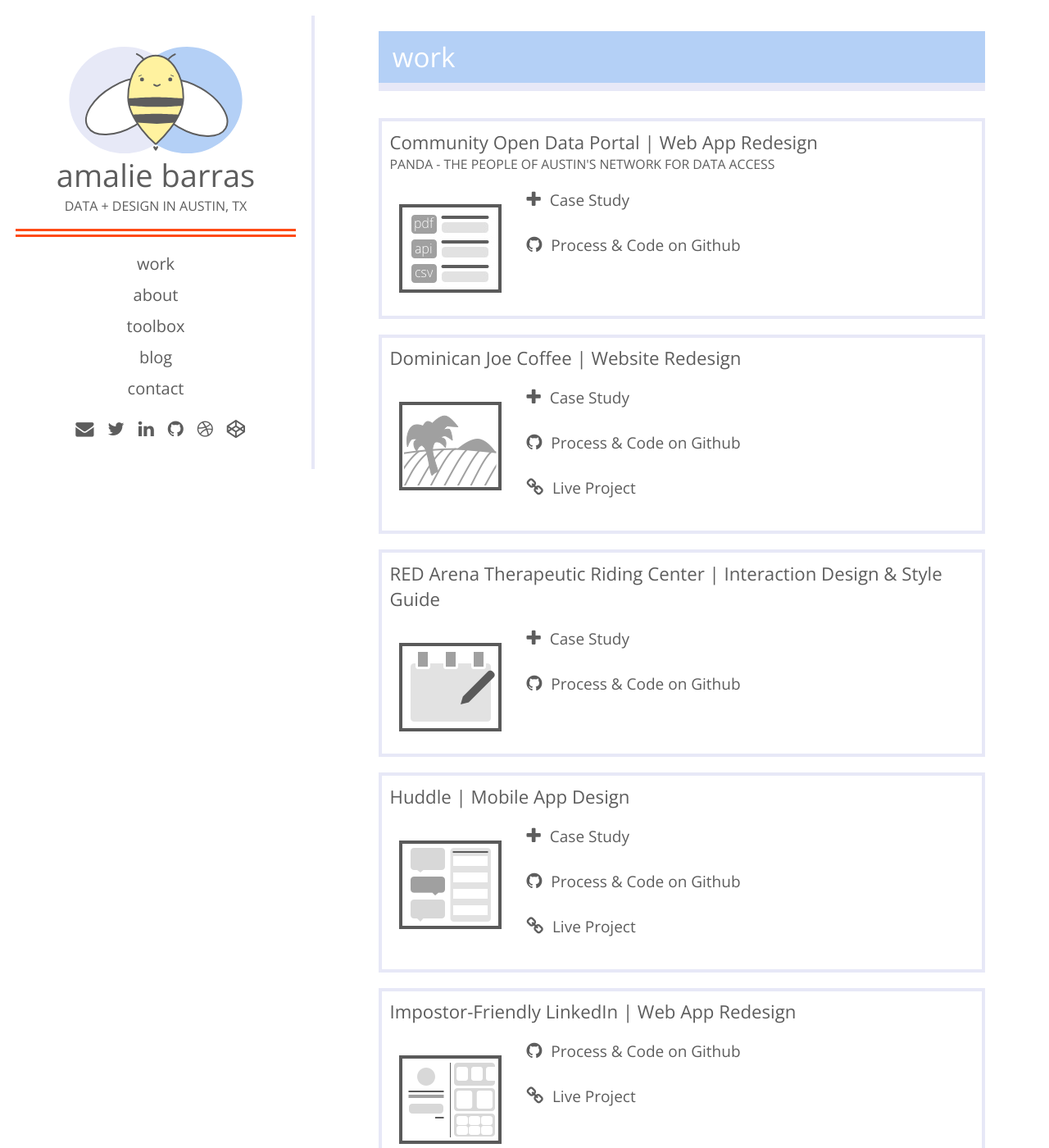
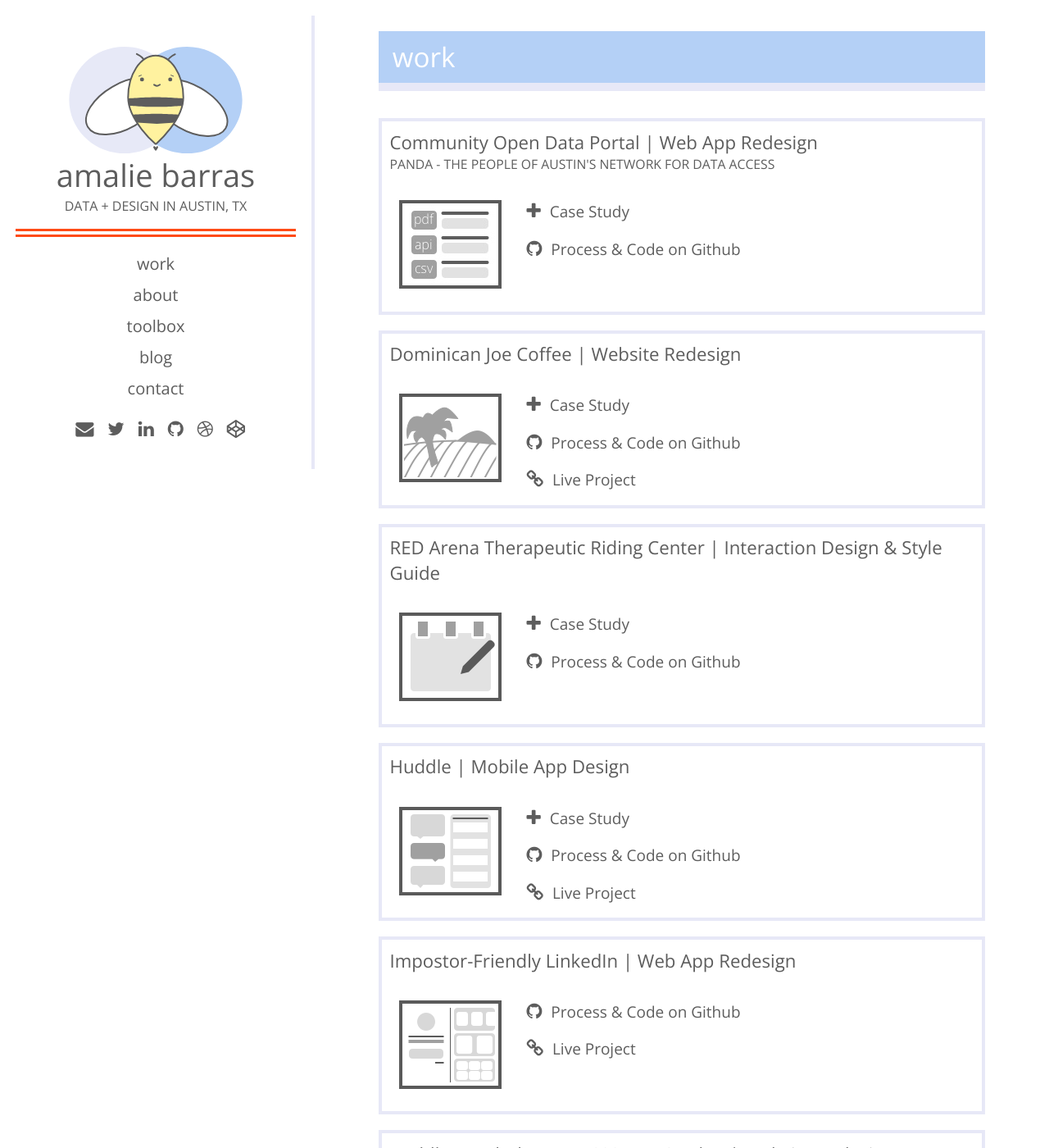
Before and after one commit to amaliebarras/amaliebarras.github.io, a Jekyll site: the page built from work/01_work.html, in a window 1280 px wide and 1400 px high. Shown: the whole window at 82% size. Built offline with Jekyll 4.4.1, drawn with Linux system fonts in a browser that asks for light colours; nearby versions of some CDN libraries.

Commit message:
icon alighnment

```diff
--- a/css/main.scss
+++ b/css/main.scss
@@ -305,7 +305,6 @@
             }
         }
         h5 {
-            margin-bottom: 20px;
             text-transform: uppercase;
 
         }
@@ -330,7 +329,7 @@
                 a {
                     float: left;
                     padding-left: 1em;
-                    margin-bottom: 1.5em;
+                    margin-top: 1em;
                     color: $text-color;
                     font-weight: 300;
                     &:hover {
```
